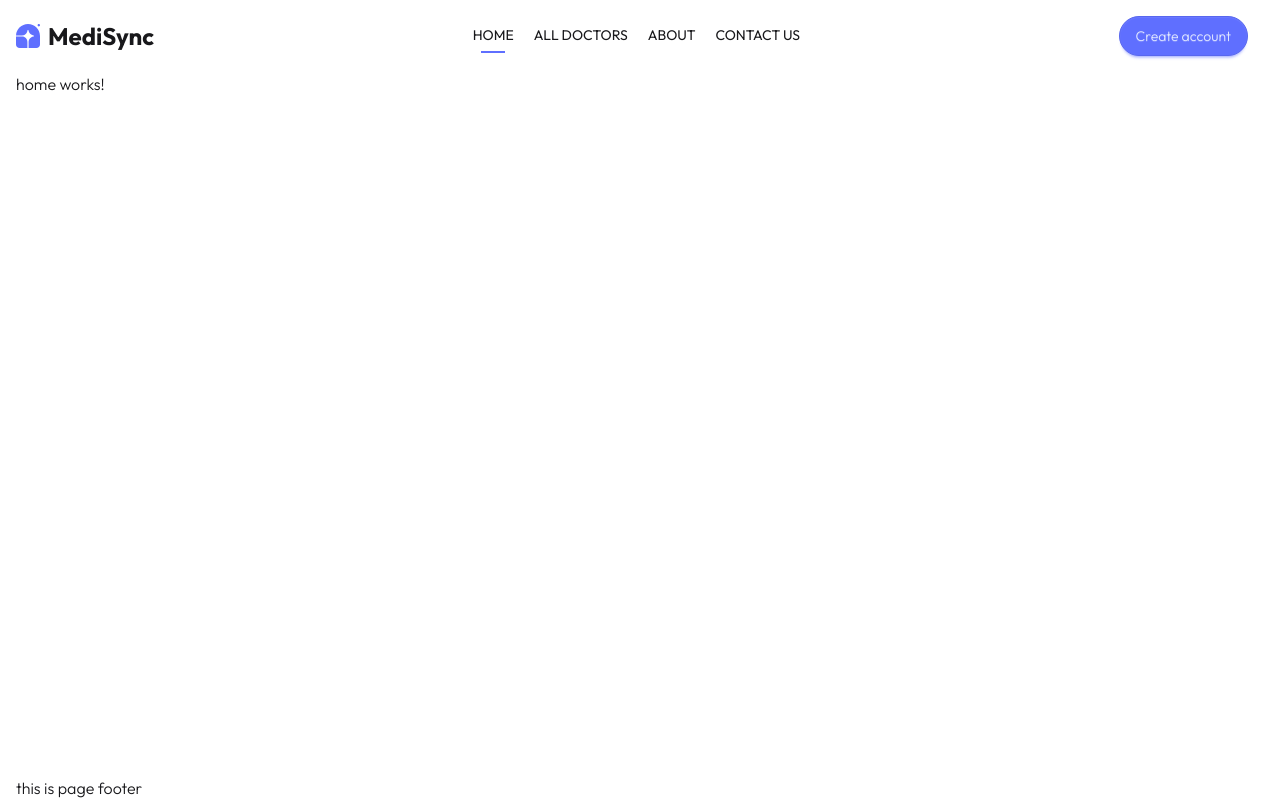
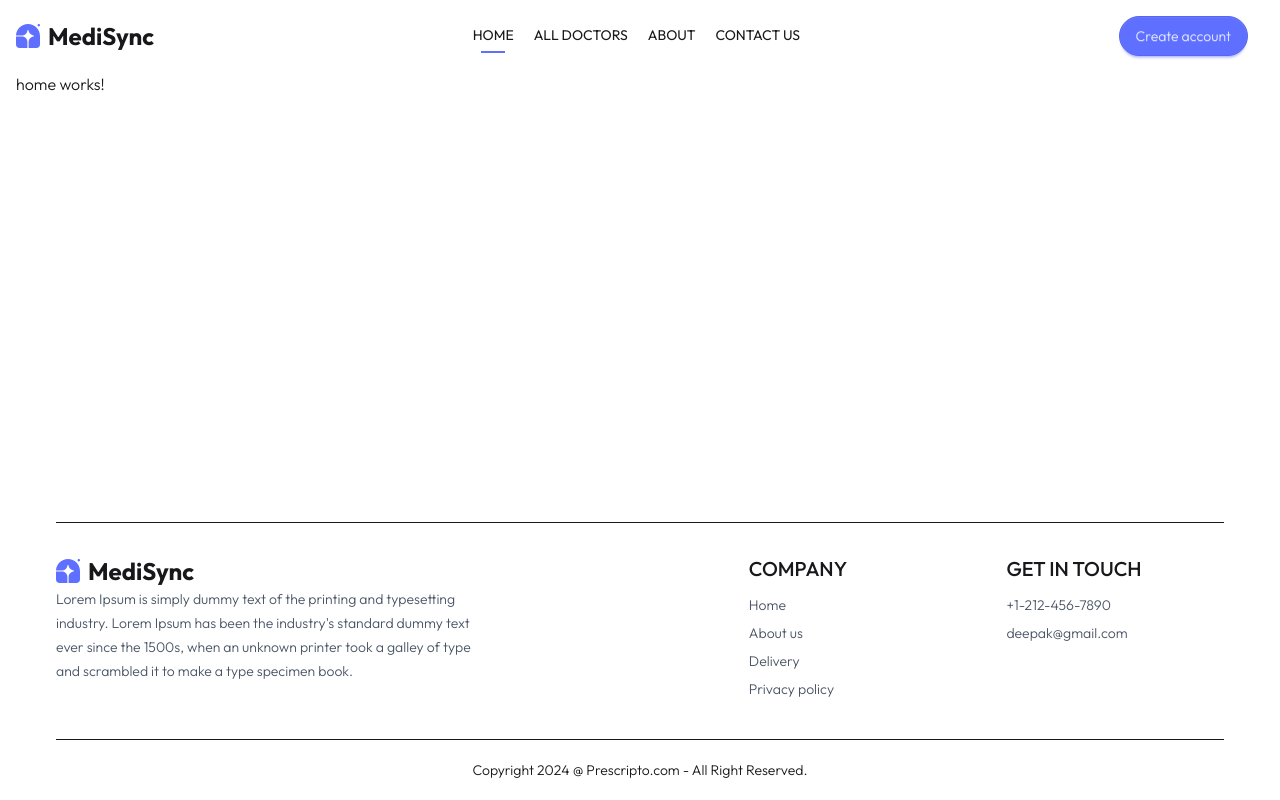
Before and after one commit to dk9394/mediSync, an Angular app: page / in a window 1280 px wide. Built offline with nearby package versions, Linux system fonts and the light colour scheme.

Commit message:
app footer added

```diff
--- a/src/app/app.component.html
+++ b/src/app/app.component.html
@@ -10,6 +10,8 @@
 		</div>
 	</main>
 	<footer>
-		<div class="layout-container">this is page footer</div>
+		<div class="layout-container">
+			<app-footer></app-footer>
+		</div>
 	</footer>
 </section>
--- a/src/app/app.component.ts
+++ b/src/app/app.component.ts
@@ -1,11 +1,12 @@
 import { Component } from '@angular/core';
 import { RouterOutlet } from '@angular/router';
 
+import { FooterComponent } from './components/footer/footer.component';
 import { HeaderComponent } from './components/header/header.component';
 
 @Component({
 	selector: 'app-root',
-	imports: [RouterOutlet, HeaderComponent],
+	imports: [RouterOutlet, HeaderComponent, FooterComponent],
 	templateUrl: './app.component.html',
 	styleUrl: './app.component.scss',
 })
--- /dev/null
+++ b/src/app/components/footer/footer.component.html
@@ -0,0 +1,42 @@
+<div class="md:mx-10 border-t">
+	<div class="flex flex-col sm:grid grid-cols-[3fr_1fr_1fr] gap-10 my-10 mt-8 text-sm">
+		<div>
+			<div class="flex items-center gap-2">
+				<p class="w-6 h-6">
+					<img class="max-w-full" src="assets/logo.svg" alt="MediSync Logo" />
+				</p>
+				<p class="text-2xl font-bold">MediSync</p>
+			</div>
+			<p class="w-full md:w-2/3 text-gray-600 leading-6">
+				Lorem Ipsum is simply dummy text of the printing and typesetting industry. Lorem Ipsum has
+				been the industry's standard dummy text ever since the 1500s, when an unknown printer took a
+				galley of type and scrambled it to make a type specimen book.
+			</p>
+		</div>
+
+		<div>
+			<p class="text-xl font-medium mb-3">COMPANY</p>
+			<ul class="flex flex-col gap-2 text-gray-600">
+				<li>Home</li>
+				<li>About us</li>
+				<li>Delivery</li>
+				<li>Privacy policy</li>
+			</ul>
+		</div>
+
+		<div>
+			<p class="text-xl font-medium mb-3">GET IN TOUCH</p>
+			<ul class="flex flex-col gap-2 text-gray-600">
+				<li>+1-212-456-7890</li>
+				<li>deepak&#64;gmail.com</li>
+			</ul>
+		</div>
+	</div>
+
+	<div>
+		<hr />
+		<p class="py-5 text-sm text-center">
+			Copyright 2024 &#64; Prescripto.com - All Right Reserved.
+		</p>
+	</div>
+</div>
```
Also changed, not shown: src/app/components/footer/footer.component.ts (added, +9 -0 lines), src/app/components/footer/footer.component.scss (added), 1 other file (tests, documents, lock files or other folders).
